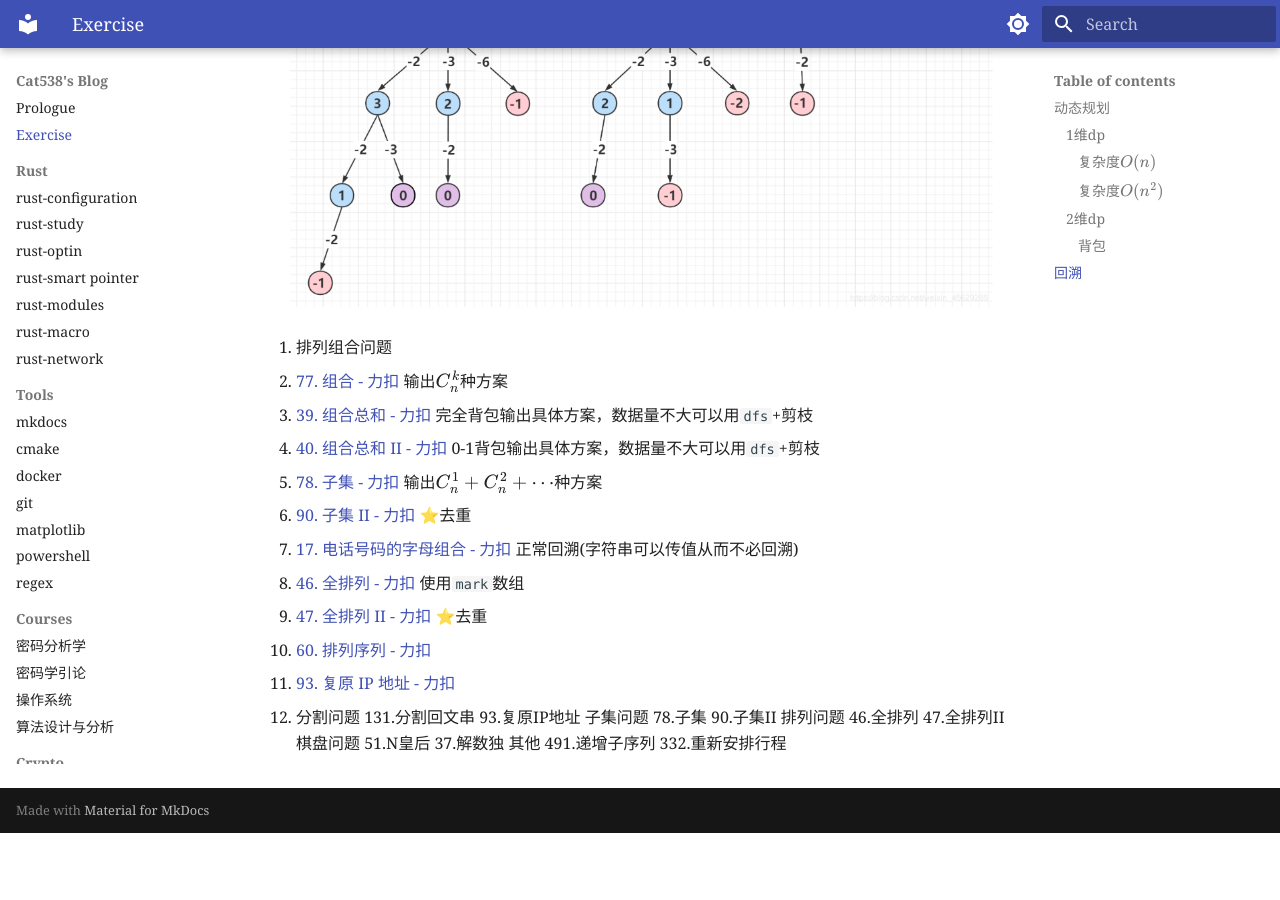
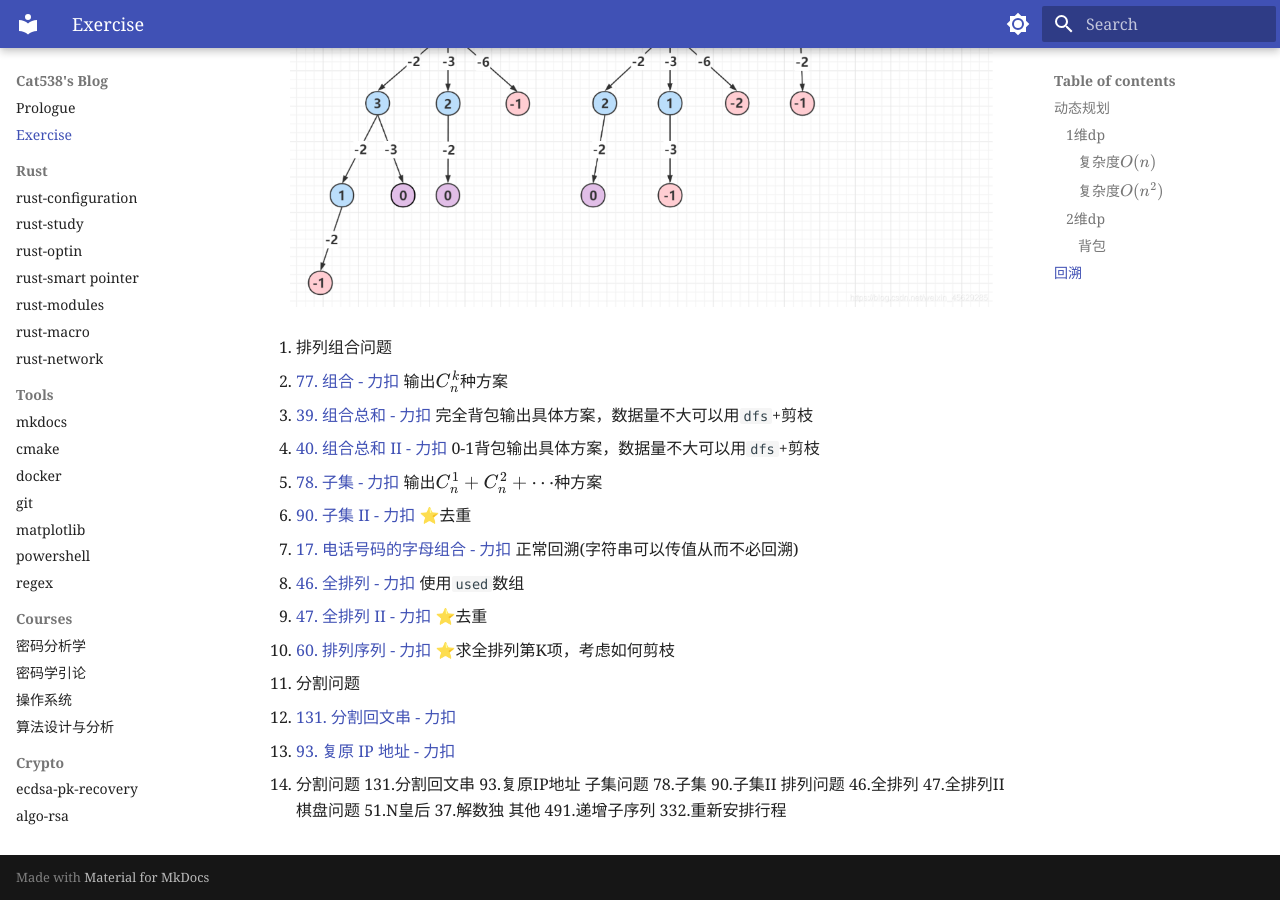
Before and after one commit to cat538/cat538.github.io, an MkDocs documentation site: the page built from docs/plan.md, in a window 1280 px wide and 900 px high, scrolled down 5847 px. Built offline with MkDocs 1.6.1 and Material for MkDocs 9.7.7, drawn with Linux system fonts in a browser that asks for light colours; before the commit the page ends 6680 px from its top, so only the background shows below that.

Commit message:
update exercise

```diff
--- a/docs/plan.md
+++ b/docs/plan.md
@@ -289,21 +289,16 @@ void dfs(vector<int>& candidates, int target, int cur_idx){
 1. 排列组合问题
 
    - [77. 组合 - 力扣](https://leetcode.cn/problems/combinations/) 输出$C_n^k$种方案
-
    - [39. 组合总和 - 力扣](https://leetcode.cn/problems/combination-sum/) 完全背包输出具体方案，数据量不大可以用`dfs`+剪枝
-
    - [40. 组合总和 II - 力扣](https://leetcode.cn/problems/combination-sum-ii/) 0-1背包输出具体方案，数据量不大可以用`dfs`+剪枝
-
    - [78. 子集 - 力扣](https://leetcode.cn/problems/subsets/) 输出$C_n^1+C_n^2+\cdots$种方案
-
    - [90. 子集 II - 力扣](https://leetcode.cn/problems/subsets-ii/) ⭐去重
-
    - [17. 电话号码的字母组合 - 力扣](https://leetcode.cn/problems/letter-combinations-of-a-phone-number/) 正常回溯(字符串可以传值从而不必回溯)
-
-   - [46. 全排列 - 力扣](https://leetcode.cn/problems/permutations/) 使用`mark`数组
-
+   - [46. 全排列 - 力扣](https://leetcode.cn/problems/permutations/) 使用`used`数组
    - [47. 全排列 II - 力扣](https://leetcode.cn/problems/permutations-ii/) ⭐去重
-   - [60. 排列序列 - 力扣](https://leetcode.cn/problems/permutation-sequence/)
+   - [60. 排列序列 - 力扣](https://leetcode.cn/problems/permutation-sequence/) ⭐求全排列第K项，考虑如何剪枝
+2. 分割问题
+   - [131. 分割回文串 - 力扣](https://leetcode.cn/problems/palindrome-partitioning/)
    - [93. 复原 IP 地址 - 力扣](https://leetcode.cn/problems/restore-ip-addresses/)
 
 - 分割问题
```
